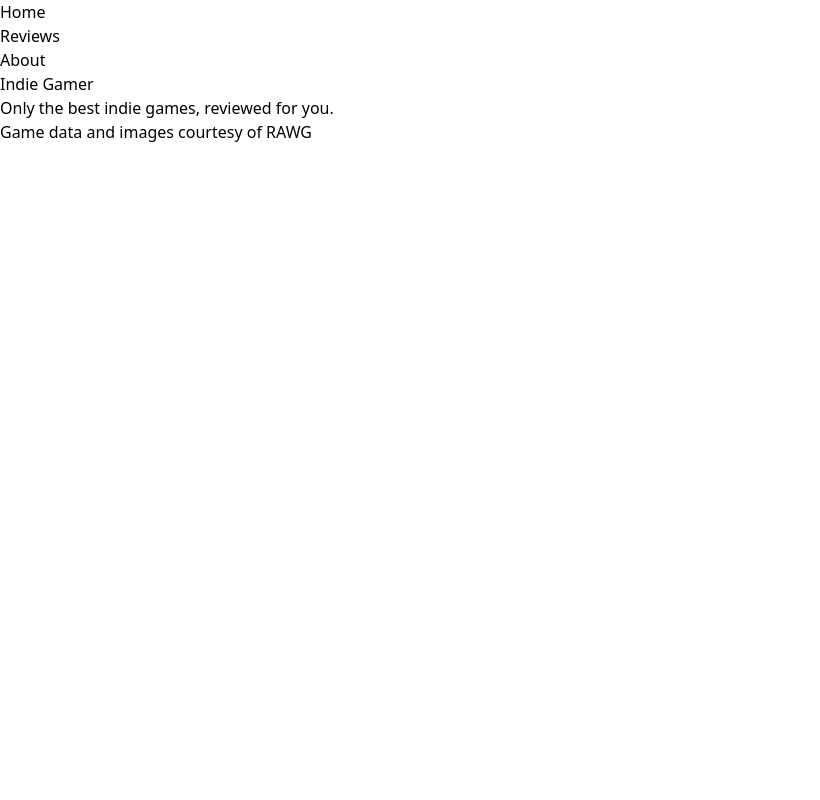
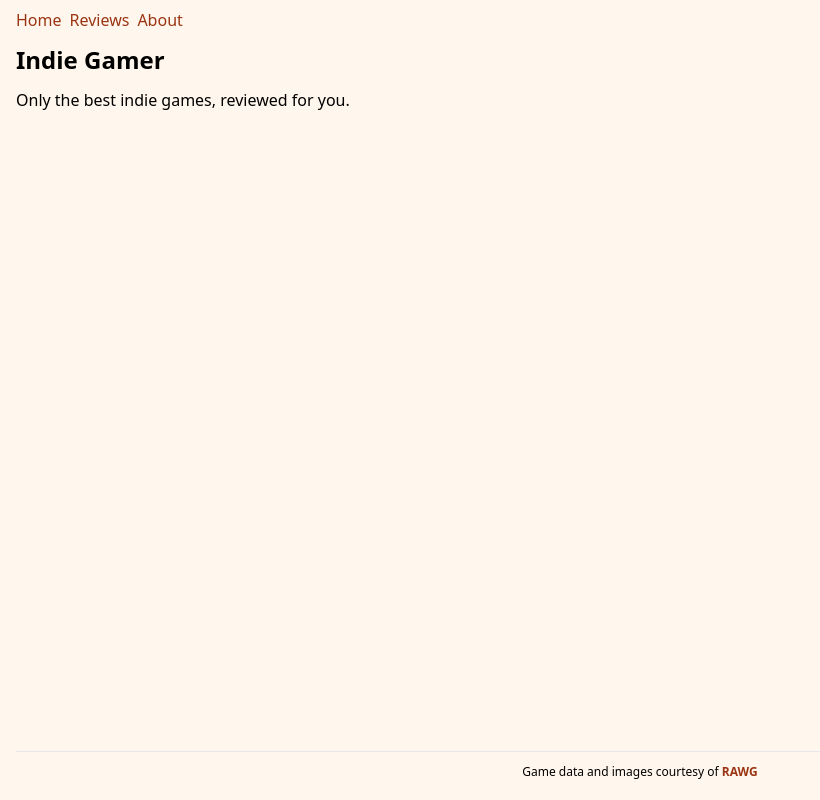
Before and after one commit to newdevmike22/next-review, a Next.js app in the folder next-reviews/: page / in a window 1280 px wide. Shown: the whole page, without its empty margins (0-820 px from the left). Built offline with nearby package versions, Linux system fonts and the light colour scheme.

Commit message:
Branch 5
Added CSS styling to the app with Tailwind.

```diff
--- a/next-reviews/src/app/about/page.jsx
+++ b/next-reviews/src/app/about/page.jsx
@@ -1,8 +1,9 @@
+import Heading from "@/components/Heading";
 
 export default function About() {
     return (
       <>
-        <h1>About Indie Gamer</h1>
+        <Heading>About Indie Gamer</Heading>
         <p>
           Indie Gamer is the place for the best reviews.
         </p>
--- a/next-reviews/src/app/layout.jsx
+++ b/next-reviews/src/app/layout.jsx
@@ -1,30 +1,18 @@
-import Link from 'next/link';
+import NavBar from '../components/NavBar'
 import './globals.css'
 
 export default function RootLayout({ children }) {
   return (
     <html lang='en'>
-      <body>
+      <body className='bg-orange-50 flex flex-col px-4 py-2 min-h-screen'>
         <header>
-          <nav>
-            <ul>
-              <li>
-                <Link href='/'>Home</Link>
-              </li>
-              <li>
-                <Link href='/reviews'>Reviews</Link>
-              </li>
-              <li>
-                <Link href='/about' prefetch={false}>About</Link>
-              </li>
-            </ul>
-          </nav>
+          <NavBar />
         </header>
-        <main>
+        <main className='grow py-3'>
           {children}
         </main>
-        <footer>
-          Game data and images courtesy of <a href='https://rawg.io/' target='_blank'>RAWG</a>
+        <footer className='border-t py-3 text-center text-xs '>
+          Game data and images courtesy of <a href='https://rawg.io/' target='_blank' className='text-orange-800 hover:underline font-semibold'>RAWG</a>
         </footer>
       </body>
     </html>
--- a/next-reviews/src/app/page.jsx
+++ b/next-reviews/src/app/page.jsx
@@ -1,9 +1,9 @@
-
+import Heading from "@/components/Heading";
 export default function Home() {
   console.log('[HomePage] rendering');
   return (
     <>
-      <h1>Indie Gamer</h1>
+      <Heading>Indie Gamer</Heading>
       <p>
         Only the best indie games, reviewed for you.
       </p>
--- a/next-reviews/src/app/reviews/hollow-knight/page.jsx
+++ b/next-reviews/src/app/reviews/hollow-knight/page.jsx
@@ -1,8 +1,9 @@
+import Heading from "@/components/Heading";
 
 export default function HollowKnightPage() {
     return (
       <>
-        <h1>Hollow Knight</h1>
+        <Heading>Hollow Knight</Heading>
         <p>
           Hollow Knight review.
         </p>
--- a/next-reviews/src/app/reviews/page.jsx
+++ b/next-reviews/src/app/reviews/page.jsx
@@ -1,9 +1,10 @@
 import Link from 'next/link';
+import Heading from '@/components/Heading';
 
 export default function ReviewsPage() {
     return (
       <>
-        <h1>Reviews</h1>
+        <Heading>Reviews</Heading>
         <ul>
           <li>
               <Link href='reviews/hollow-knight'>Hollow Knight</Link>
--- a/next-reviews/src/app/reviews/stardew-valley/page.jsx
+++ b/next-reviews/src/app/reviews/stardew-valley/page.jsx
@@ -1,8 +1,9 @@
+import Heading from "@/components/Heading";
 
 export default function StardewValleyPage() {
     return (
       <>
-        <h1>Stardew Valley</h1>
+        <Heading>Stardew Valley</Heading>
         <p>
           Stardew Valley review.
         </p>
--- /dev/null
+++ b/next-reviews/src/components/Heading.jsx
@@ -0,0 +1,7 @@
+export default function Heading({ children }) {
+    return (
+        <h1 className="font-bold pb-3 text-2xl">
+            {children}
+        </h1>
+    )
+}
--- /dev/null
+++ b/next-reviews/src/components/NavBar.jsx
@@ -0,0 +1,19 @@
+import Link from 'next/link';
+
+export default function NavBar() {
+    return (
+        <nav>
+        <ul className='flex gap-2'>
+          <li>
+            <Link className='text-orange-800 hover:underline' href='/'>Home</Link>
+          </li>
+          <li>
+            <Link className='text-orange-800 hover:underline' href='/reviews'>Reviews</Link>
+          </li>
+          <li>
+            <Link className='text-orange-800 hover:underline' href='/about' prefetch={false}>About</Link>
+          </li>
+        </ul>
+      </nav>
+    );
+}
```
Also changed, not shown: next-reviews/src/app/globals.css (line endings or trailing spaces).
